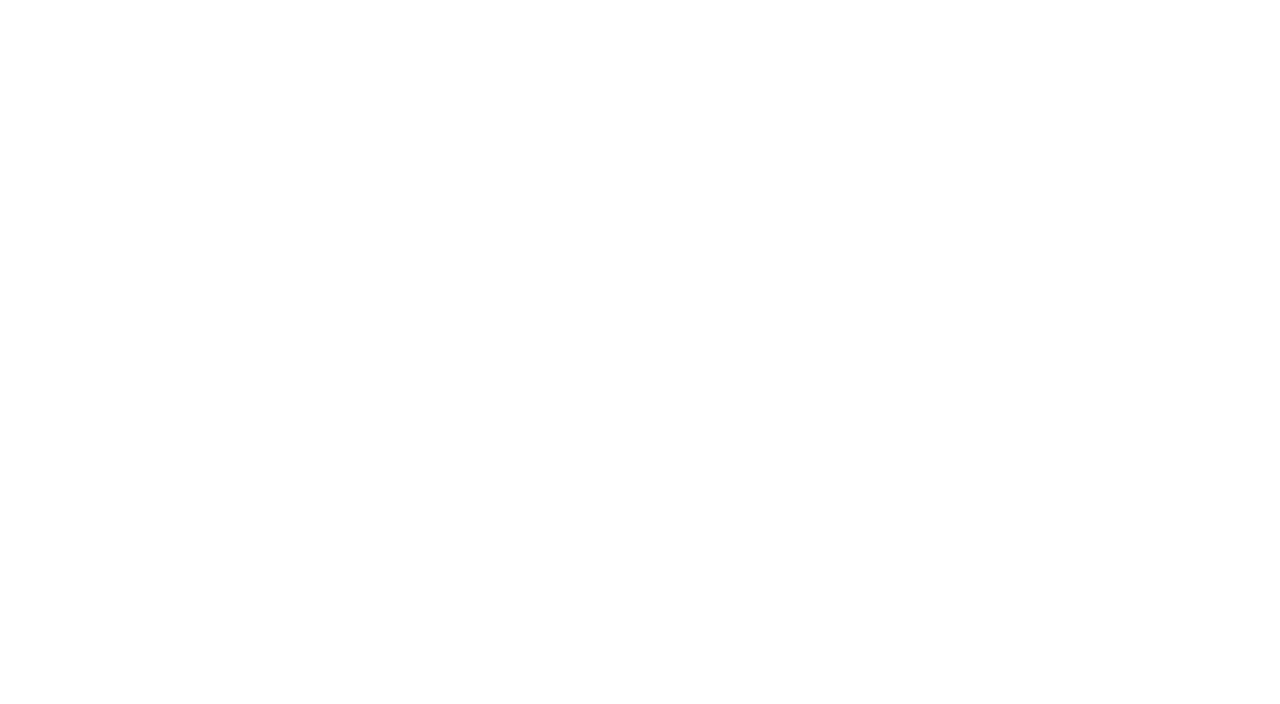
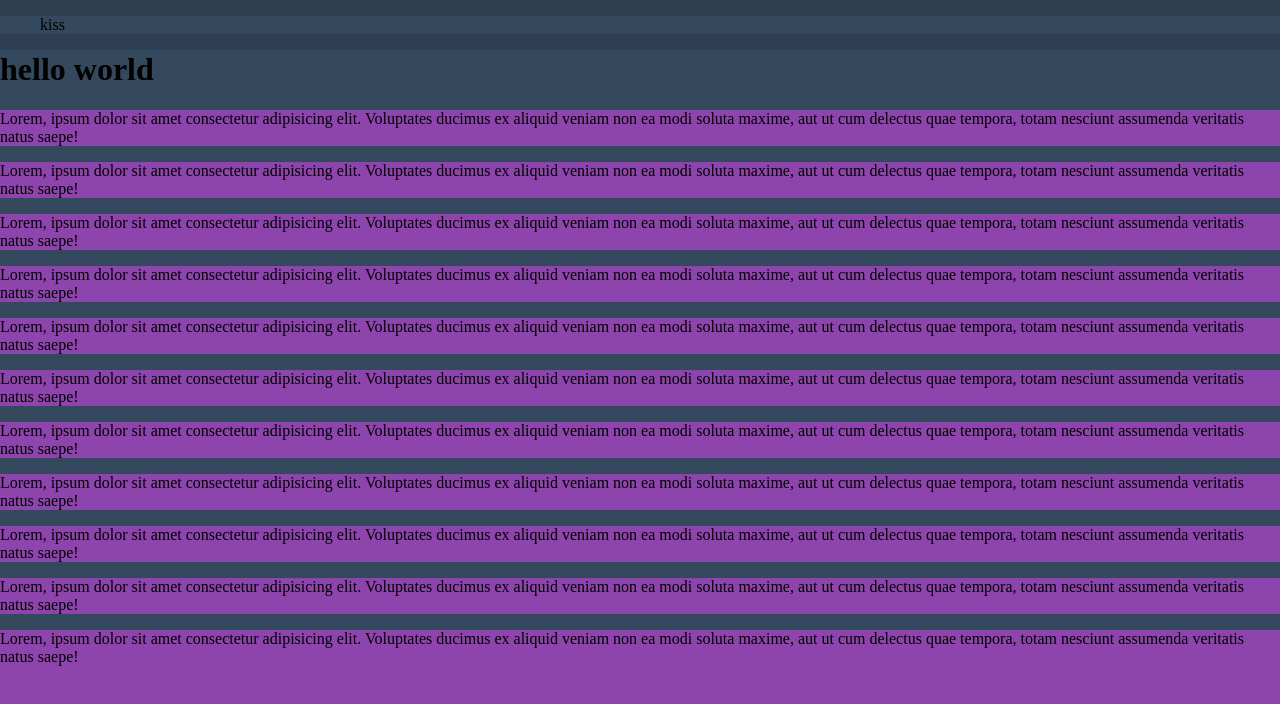
Before and after one commit to Wojciech-Kaczmarek/SpaceFace, a plain HTML site: page index.html in a window 1280 px wide. Drawn offline with Linux system fonts and the light colour scheme.

Commit message:
add based content

```diff
--- /dev/null
+++ b/css/style.css
@@ -0,0 +1,35 @@
+
+.body {
+    margin: 0;
+    box-sizing: border-box;
+}
+html {
+    background-color: #8e44ad;
+}
+
+/* header */
+
+.mainHeader {
+    position: fixed;
+    display: inline-block;
+    width: 100%;
+    background-color: #2c3e50;
+}
+
+.mainNav {
+    background-color: #34495e;
+}
+li {
+    display: inline;
+}
+
+/* Main */
+
+.mainDiv {
+    padding-top: 30px;
+    background-color: #34495e;
+}
+
+p {
+    background-color: #8e44ad;
+}
--- a/index.html
+++ b/index.html
@@ -4,8 +4,47 @@
     <meta charset="UTF-8">
     <meta name="viewport" content="width=device-width, initial-scale=1.0">
     <title>SpaceFace SpaceBook</title>
+    <link rel="stylesheet" href="./css/style.css" type="text/css">
 </head>
-<body>
+<body class="body" id="body">
+    <header class="mainHeader">
+        <nav class="mainNav">
+            <ul>
+                <li>kiss</li>
+                <li></li>
+                <li></li>
+                <li></li>
+                <li></li>
+            </ul>
+        </nav>
+    </header>
+    <main class="mainDiv">
+        <h1>kiss hell</h1>
+        <p>Lorem, ipsum dolor sit amet consectetur adipisicing elit. Voluptates ducimus ex aliquid veniam non ea modi soluta maxime, aut ut cum delectus quae tempora, totam nesciunt assumenda veritatis natus saepe!
+        </p>
+        <p>Lorem, ipsum dolor sit amet consectetur adipisicing elit. Voluptates ducimus ex aliquid veniam non ea modi soluta maxime, aut ut cum delectus quae tempora, totam nesciunt assumenda veritatis natus saepe!
+        </p>
+        <p>Lorem, ipsum dolor sit amet consectetur adipisicing elit. Voluptates ducimus ex aliquid veniam non ea modi soluta maxime, aut ut cum delectus quae tempora, totam nesciunt assumenda veritatis natus saepe!
+        </p>
+        <p>Lorem, ipsum dolor sit amet consectetur adipisicing elit. Voluptates ducimus ex aliquid veniam non ea modi soluta maxime, aut ut cum delectus quae tempora, totam nesciunt assumenda veritatis natus saepe!
+        </p>
+        <p>Lorem, ipsum dolor sit amet consectetur adipisicing elit. Voluptates ducimus ex aliquid veniam non ea modi soluta maxime, aut ut cum delectus quae tempora, totam nesciunt assumenda veritatis natus saepe!
+        </p>
+        <p>Lorem, ipsum dolor sit amet consectetur adipisicing elit. Voluptates ducimus ex aliquid veniam non ea modi soluta maxime, aut ut cum delectus quae tempora, totam nesciunt assumenda veritatis natus saepe!
+        </p>
+        <p>Lorem, ipsum dolor sit amet consectetur adipisicing elit. Voluptates ducimus ex aliquid veniam non ea modi soluta maxime, aut ut cum delectus quae tempora, totam nesciunt assumenda veritatis natus saepe!
+        </p>
+        <p>Lorem, ipsum dolor sit amet consectetur adipisicing elit. Voluptates ducimus ex aliquid veniam non ea modi soluta maxime, aut ut cum delectus quae tempora, totam nesciunt assumenda veritatis natus saepe!
+        </p>
+        <p>Lorem, ipsum dolor sit amet consectetur adipisicing elit. Voluptates ducimus ex aliquid veniam non ea modi soluta maxime, aut ut cum delectus quae tempora, totam nesciunt assumenda veritatis natus saepe!
+        </p>
+        <p>Lorem, ipsum dolor sit amet consectetur adipisicing elit. Voluptates ducimus ex aliquid veniam non ea modi soluta maxime, aut ut cum delectus quae tempora, totam nesciunt assumenda veritatis natus saepe!
+        </p>
+        <p>Lorem, ipsum dolor sit amet consectetur adipisicing elit. Voluptates ducimus ex aliquid veniam non ea modi soluta maxime, aut ut cum delectus quae tempora, totam nesciunt assumenda veritatis natus saepe!
+        </p>
 
+    </main>
+
+    <script src="./js/script.js"></script>
 </body>
 </html>
--- /dev/null
+++ b/js/script.js
@@ -0,0 +1 @@
+document.querySelector("h1").innerHTML = "hello world";
```
